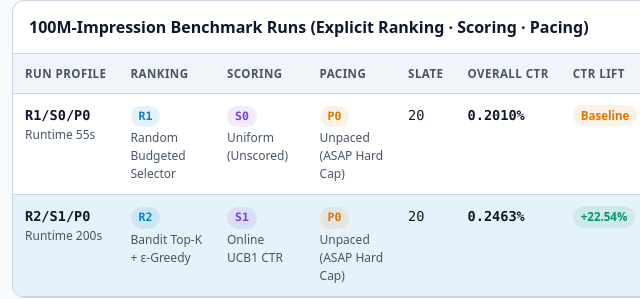
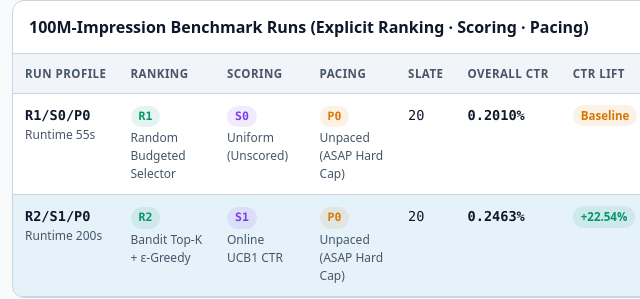
Before and after one commit to arjunkul/ads-simulator, a plain HTML site: page system-dashboard/index.html in a window 1280 px wide. Shown: the part 317-616 px from the top of the page, 18-658 px from the left. Drawn offline with Linux system fonts and the light colour scheme.

Commit message:
style(dashboard): use green badges for ranking strategies

```diff
--- a/system-dashboard/index.html
+++ b/system-dashboard/index.html
@@ -308,7 +308,7 @@
         tr.className = "clickable" + (id === selectedRun ? " selected" : "");
         tr.innerHTML = `
           <td><strong class="mono">${m.id}</strong><div style="font-size:0.75rem;color:var(--muted);">Runtime ${m.runtime}</div></td>
-          <td><span class="badge badge-primary mono">${m.ranking}</span><div style="font-size:0.75rem;color:var(--muted);margin-top:2px;">${m.rankingName}</div></td>
+          <td><span class="badge badge-success mono">${m.ranking}</span><div style="font-size:0.75rem;color:var(--muted);margin-top:2px;">${m.rankingName}</div></td>
           <td><span class="badge badge-purple mono">${m.scoring}</span><div style="font-size:0.75rem;color:var(--muted);margin-top:2px;">${m.scoringName}</div></td>
           <td><span class="badge badge-warning mono">${m.pacing}</span><div style="font-size:0.75rem;color:var(--muted);margin-top:2px;">${m.pacingName}</div></td>
           <td class="mono">${m.slate}</td>
@@ -329,7 +329,7 @@
       document.getElementById("detail-panel").innerHTML = `
         <div style="display:flex;justify-content:space-between;align-items:center;flex-wrap:wrap;gap:8px;">
           <div style="display:flex;align-items:center;gap:6px;flex-wrap:wrap;">
-            <span class="badge badge-primary mono">Ranking ${sel.ranking}</span>
+            <span class="badge badge-success mono">Ranking ${sel.ranking}</span>
             <span class="badge badge-purple mono">Scoring ${sel.scoring}</span>
             <span class="badge badge-warning mono">Pacing ${sel.pacing}</span>
             <strong style="margin-left:6px;font-size:1.02rem;">${sel.rankingName} · ${sel.scoringName} · ${sel.pacingName}</strong>
@@ -360,7 +360,7 @@
       `;
 
       document.getElementById("registry-grid").innerHTML = [
-        { title: "Ranking Strategies (--ranker)", badge: "badge-primary", items: REGISTRY.ranking },
+        { title: "Ranking Strategies (--ranker)", badge: "badge-success", items: REGISTRY.ranking },
         { title: "Scoring Strategies (--scoring)", badge: "badge-purple", items: REGISTRY.scoring },
         { title: "Pacing Strategies (--pacing)", badge: "badge-warning", items: REGISTRY.pacing }
       ].map((grp) => `
```
